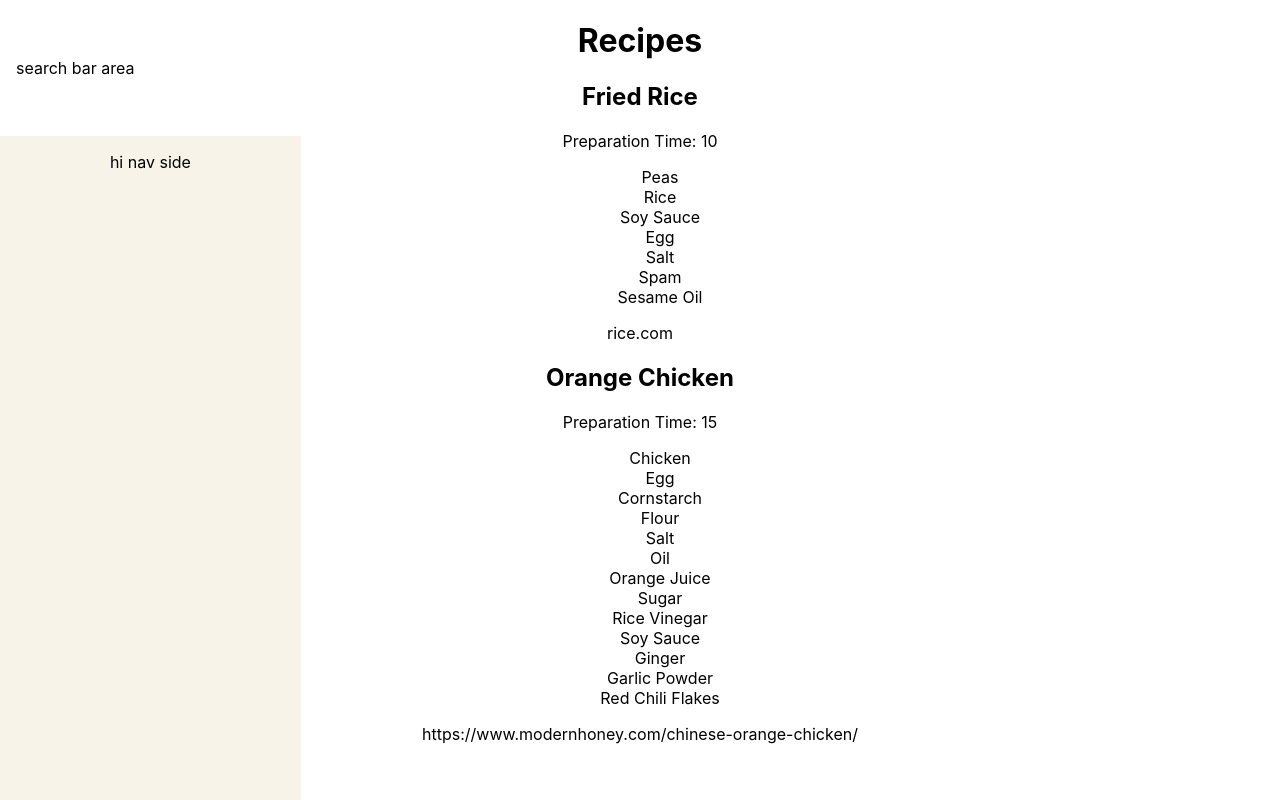
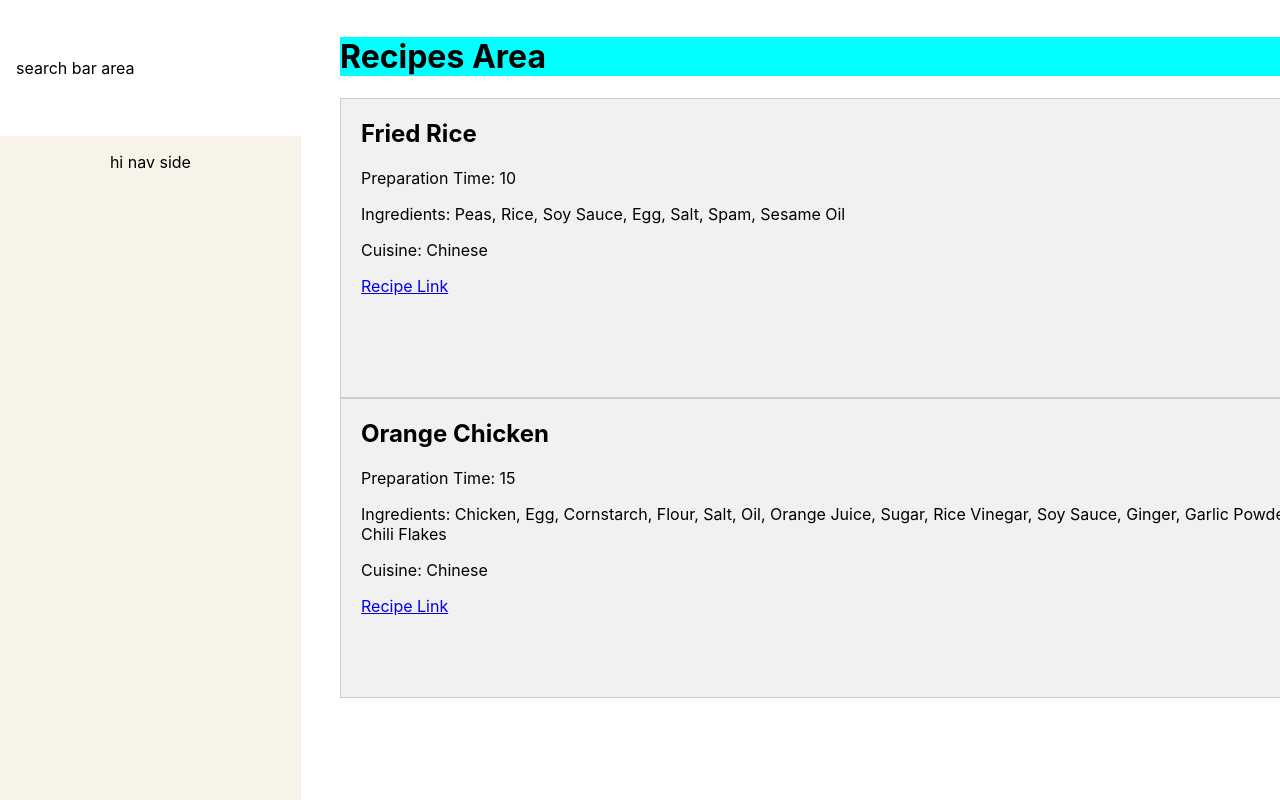
Before and after one commit to hcp-uw/yummy, a React (Create React App) app in the folder frontend/: page / in a window 1280 px wide. Built offline with nearby package versions, Linux system fonts and the light colour scheme.

Commit message:
added-basic-recipe-display

```diff
--- a/frontend/src/App.js
+++ b/frontend/src/App.js
@@ -10,7 +10,6 @@ function App() {
       <Layout>
 
       </Layout>
-      <RecipeDisplay />
     </div>
   );
 }
--- /dev/null
+++ b/frontend/src/Components/Components.css
@@ -0,0 +1,23 @@
+.General-card{
+    width: 400px; /* Adjust the width as per your requirements */
+    text-align: left;
+    margin-top: 0px;
+    margin-left: 5%; /* Set the left margin to create space between the box and the navigation bar */
+    background-color: #f1f1f1; /* Set the background color for the box */
+    padding: 20px; /* Set padding to create spacing within the box */
+    border: 1px solid #ccc; /* Add a border to the box */
+    box-sizing: border-box; /* Include padding and border in the total width */
+    width: 80%;
+    height: 300px;
+    padding-top: 0px;
+}
+
+.Recipes-title{
+    margin-left: 5%;
+    background-color: aqua;
+    text-align: left;
+}
+
+.h2{
+    margin-top: 0px;
+}
--- a/frontend/src/Components/Layout.js
+++ b/frontend/src/Components/Layout.js
@@ -2,6 +2,7 @@ import React from 'react';
 import Navigation from './Navigation';
 import SearchBar from './SearchBar';
 import styled from 'styled-components';
+import RecipeDisplay from './RecipeDisplay';
 // component styles
 const Wrapper = styled.div`
     @media (min-width: 700px) {
@@ -32,7 +33,8 @@ const Layout = ({ children }) => {
         <Wrapper>
             <SearchBar/>
             <Navigation />
-            <Main>{children}</Main>
+            <Main>{ children } <RecipeDisplay></RecipeDisplay></Main>
+
         </Wrapper>
     </React.Fragment>
     );
--- a/frontend/src/Components/RecipeCard.js
+++ b/frontend/src/Components/RecipeCard.js
@@ -0,0 +1,20 @@
+import React from "react";
+import './Components.css'
+
+function RecipeCard(props) {
+    const { recipe } = props;
+
+    return (
+        <div className="General-card">
+            <h2>{recipe.name}</h2>
+            <p>Preparation Time: {recipe.prep_time}</p>
+            <p>Ingredients: {recipe.ingredients.join(", ")}</p>
+            <p>Cuisine: {recipe.cuisine}</p>
+            <a href={recipe.link} target="_blank" rel="noopener noreferrer">
+                Recipe Link
+            </a>
+        </div>
+      );
+}
+
+export default RecipeCard;
--- a/frontend/src/Components/RecipeDisplay.js
+++ b/frontend/src/Components/RecipeDisplay.js
@@ -1,46 +1,22 @@
 import React from "react";
 import Recipes from "../data/TestRecipes.json"
-import { useEffect, useState } from "react"
+import RecipeCard from "./RecipeCard";
+import './Components.css'
+
 
 function RecipeDisplay() {
+
     return (
         <div>
-            <h1>Recipes</h1>
+            <h1 className="Recipes-title">Recipes Area</h1>
             {Recipes.map((recipe) => (
             <div key={recipe.id}>
-                <h2>{recipe.name}</h2>
-                <p>Preparation Time: {recipe.prep_time}</p>
-                <ul>
-                {recipe.ingredients.map((ingredient) => (
-                    <li key={ingredient}>{ingredient}</li>
-                ))}
-                </ul>
-                <p>{recipe.link}</p>
+                <RecipeCard recipe = { recipe } />
             </div>
             ))}
         </div>
     );
-}
-
-
+};
 
 
 export default RecipeDisplay;
-
-// const RecipeDisplay = () => {
-//     const [recipes, setRecipes] = useState([]);
-
-//     useEffect(() => {
-//       fetchRecipes();
-//     }, []);
-
-//     const fetchRecipes = async () => {
-//       try {
-//         const response = await fetch("/frontend/src/TestRecipes.json");
-//         const data = await response.json();
-//         setRecipes(data.recipes);
-//       } catch (error) {
-//         console.log(error);
-//       }
-//     };
-//   };
```
